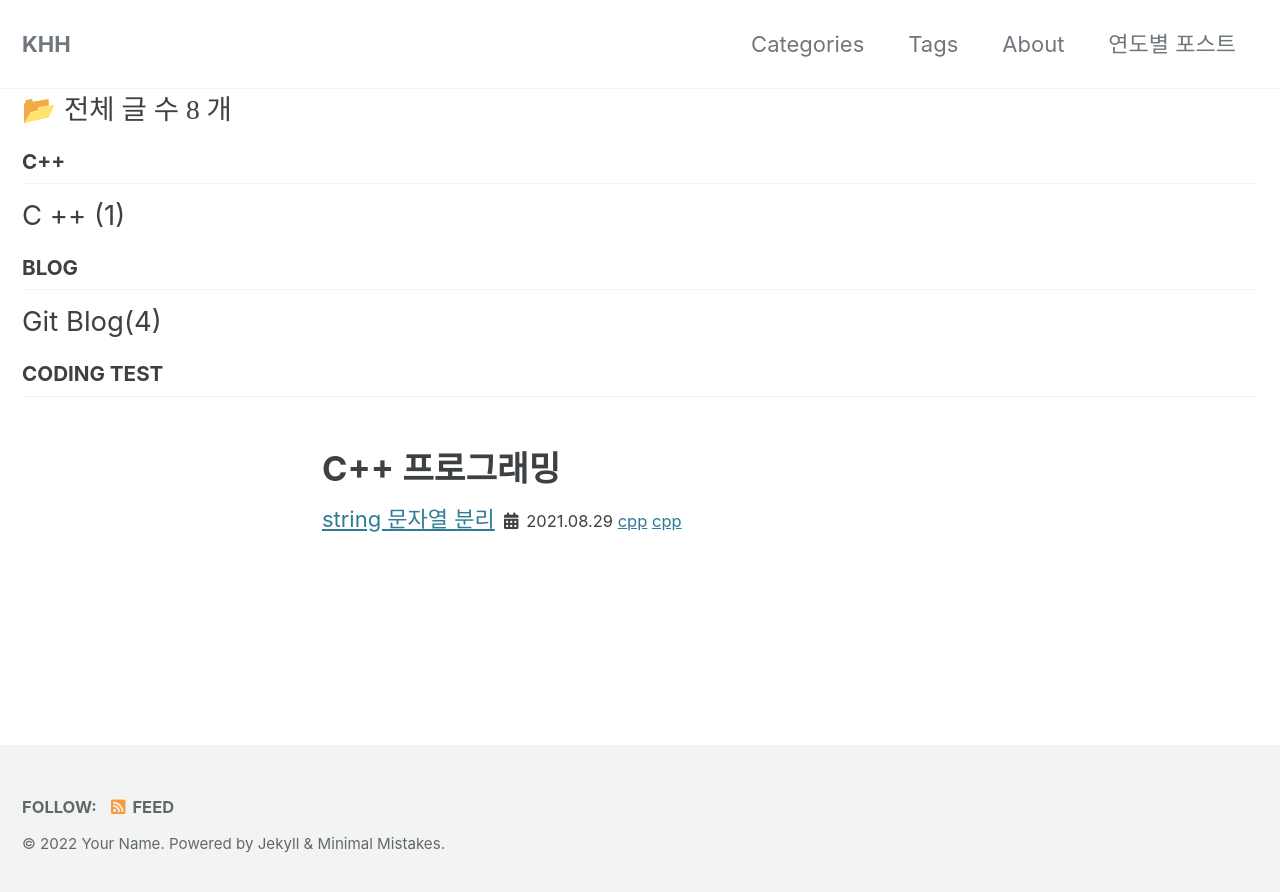
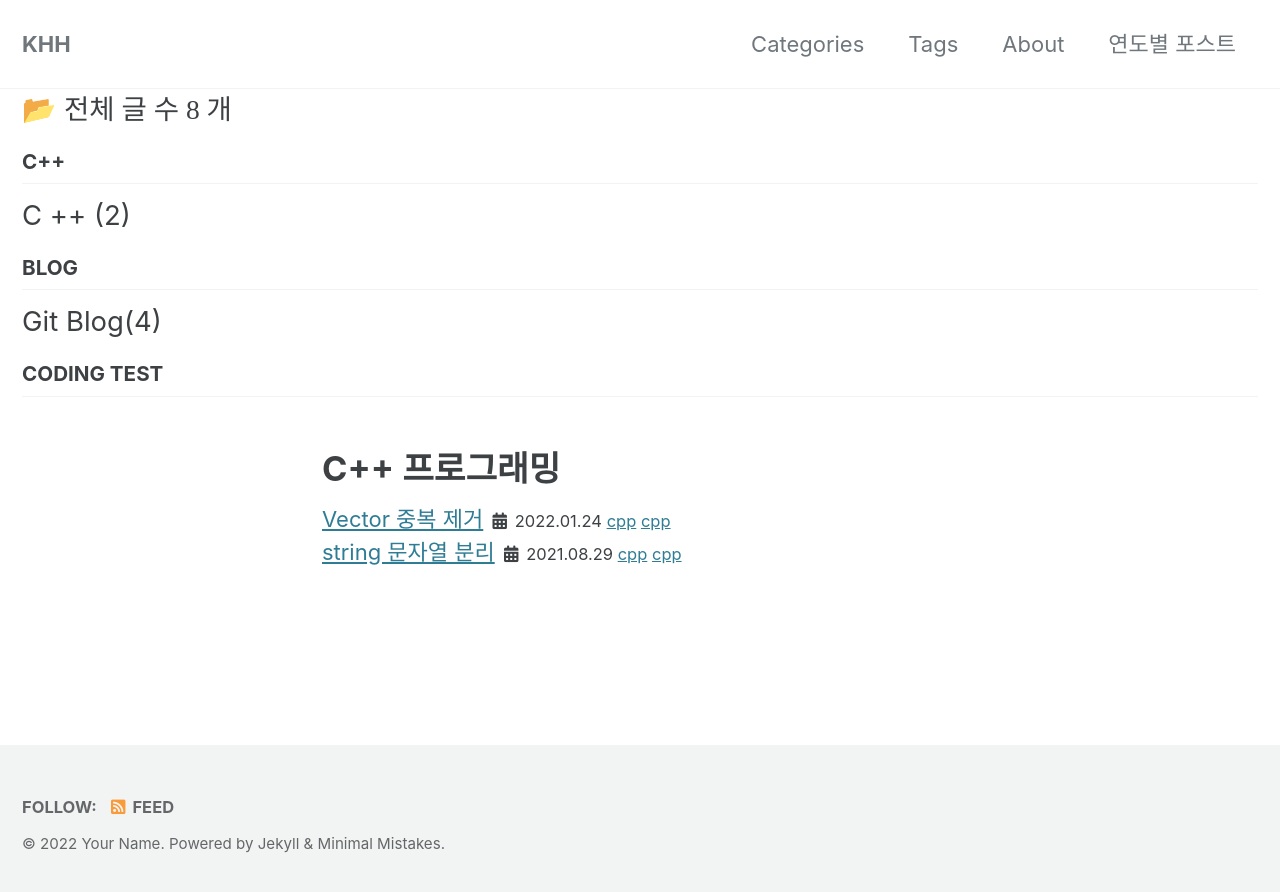
Before and after one commit to rhkscnd/rhkscnd.github.io, a Jekyll site: the page built from categories/category.md, in a window 1280 px wide. Shown: the top 892 px of the page. Built offline with Jekyll 4.4.1, drawn with Linux system fonts in a browser that asks for light colours; cached includes are drawn as plain includes.

Commit message:
c++ => cpp로 변경

```diff
--- a/_posts/2022-01-24-gitblog_C++_Vector_Unique.md
+++ b/_posts/2022-01-24-gitblog_C++_Vector_Unique.md
@@ -3,9 +3,9 @@
 excerpt: "erase, unique"
 
 categories:
-  - C++
+  - cpp
 tags:
-  - C++
+  - cpp
 last_modified_at: 2022-02-04
 ---
 
```
